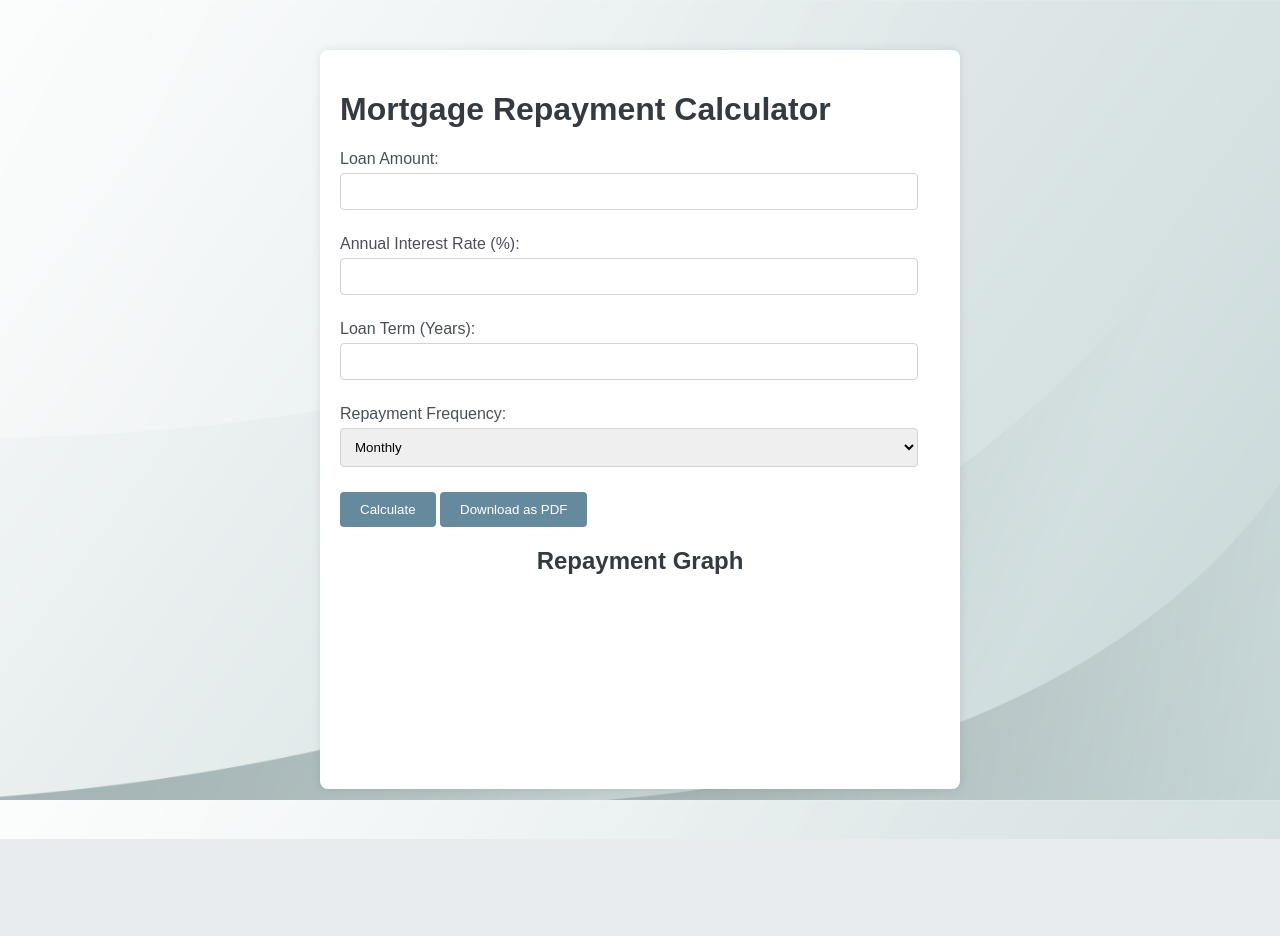
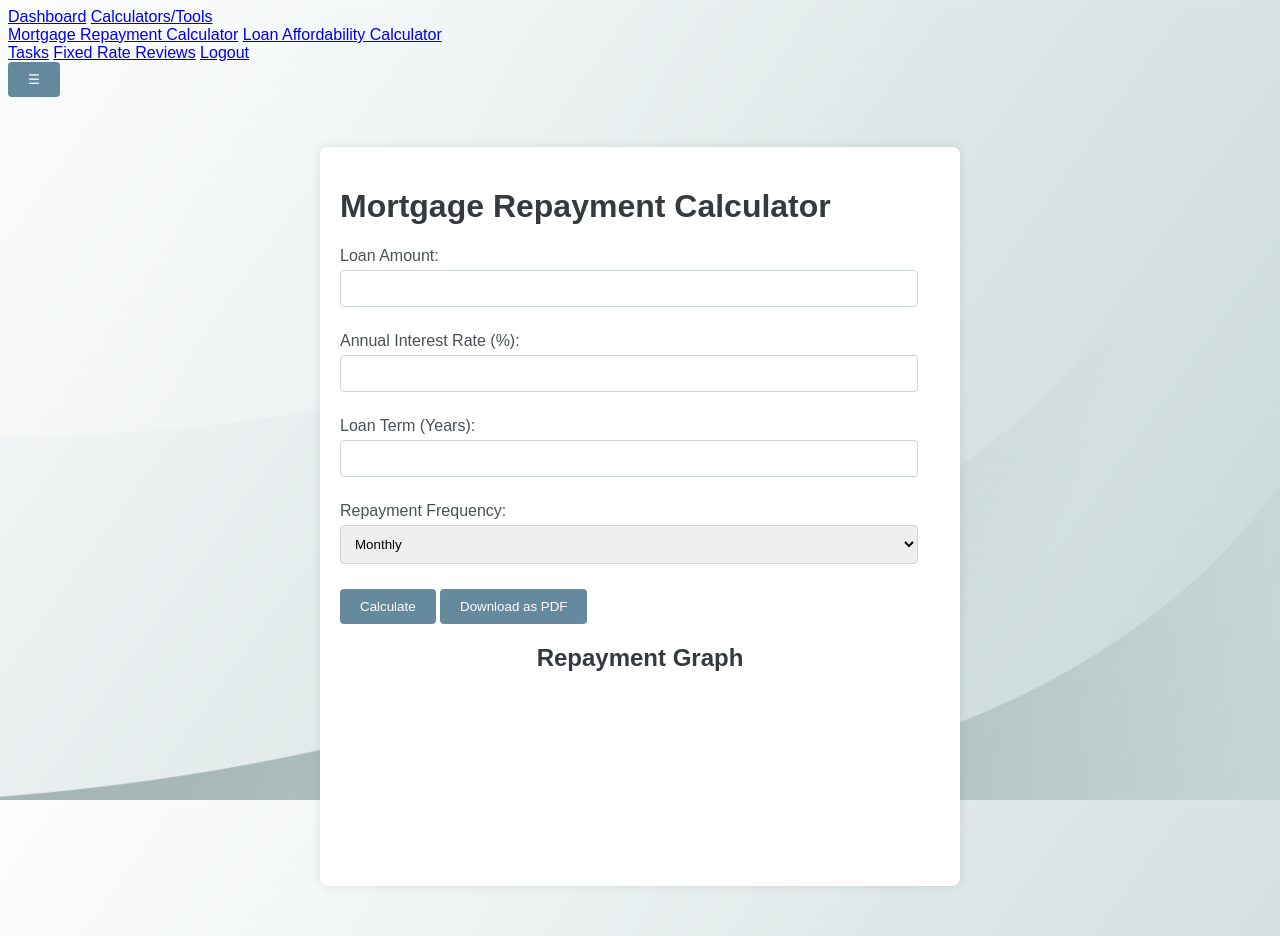
Before and after one commit to brad-moat/CRM, a plain HTML site: page Mortgage Repayment Calc/mortgage-repayment-calculator.html in a window 1280 px wide. Before the commit the page ends 839 px from the top, so only its background shows below. Drawn offline with nearby package versions, Linux system fonts and the light colour scheme.

Commit message:
Update mortgage-repayment-calculator.html

```diff
--- a/Mortgage Repayment Calc/mortgage-repayment-calculator.html
+++ b/Mortgage Repayment Calc/mortgage-repayment-calculator.html
@@ -11,6 +11,22 @@
     <div class="loading-spinner" id="loadingSpinner">
         <div class="spinner"></div>
     </div>
+
+    <div id="menu" class="menu">
+        <div class="dropdown">
+            <a href="/Dashboard/dashboard.html">Dashboard</a>
+            <a href="#" class="dropdown-toggle">Calculators/Tools</a>
+            <div class="dropdown-content">
+                <a href="/Mortgage Repayment Calc/mortgage-repayment-calculator.html">Mortgage Repayment Calculator</a>
+                <a href="/Loan Affordability Calc/loan-affordability-calc.html">Loan Affordability Calculator</a>
+            </div>
+        </div>
+        <a href="/Kanban/index.html">Tasks</a>
+        <a href="/Fixed Rate Reviews/FRR.html">Fixed Rate Reviews</a>
+        <a href="/index.html">Logout</a>
+    </div>
+
+    <button id="menu-toggle">☰</button>
 
     <div class="container" id="content">
         <h1>Mortgage Repayment Calculator</h1>
```
